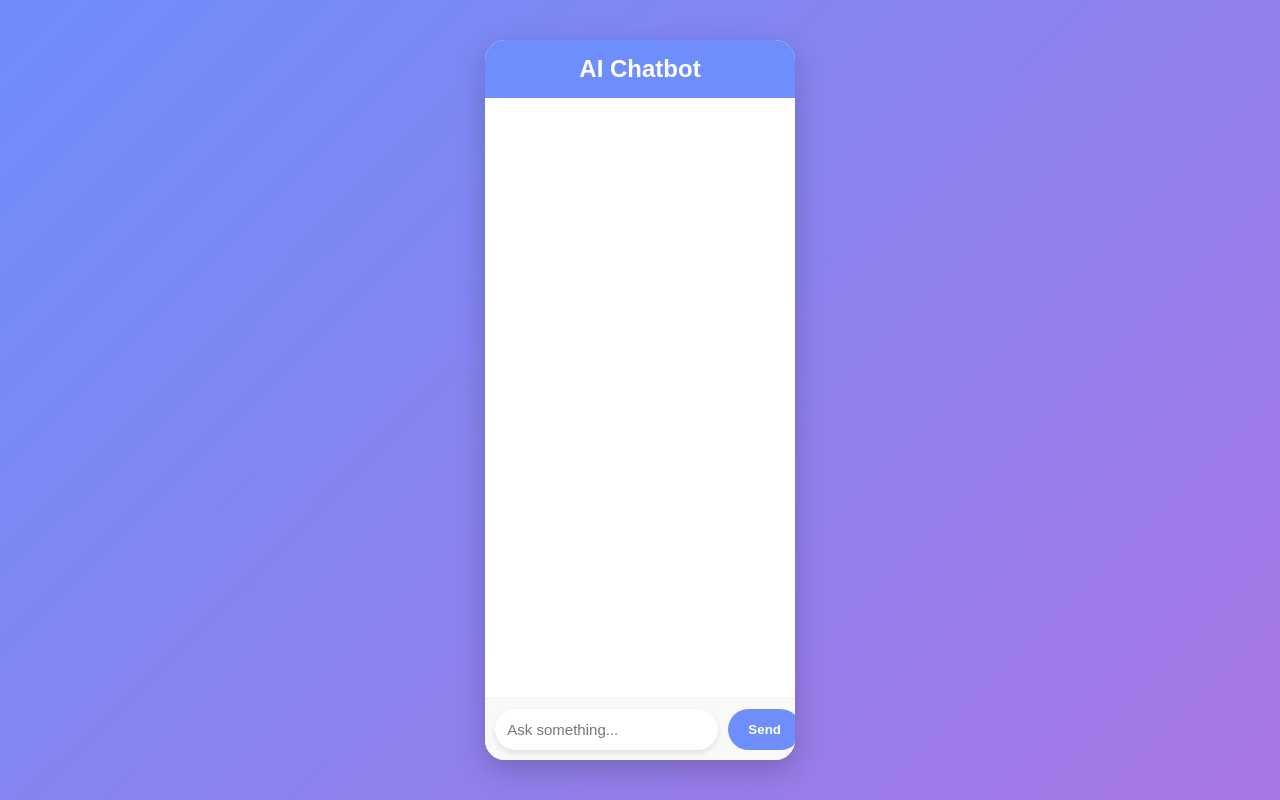
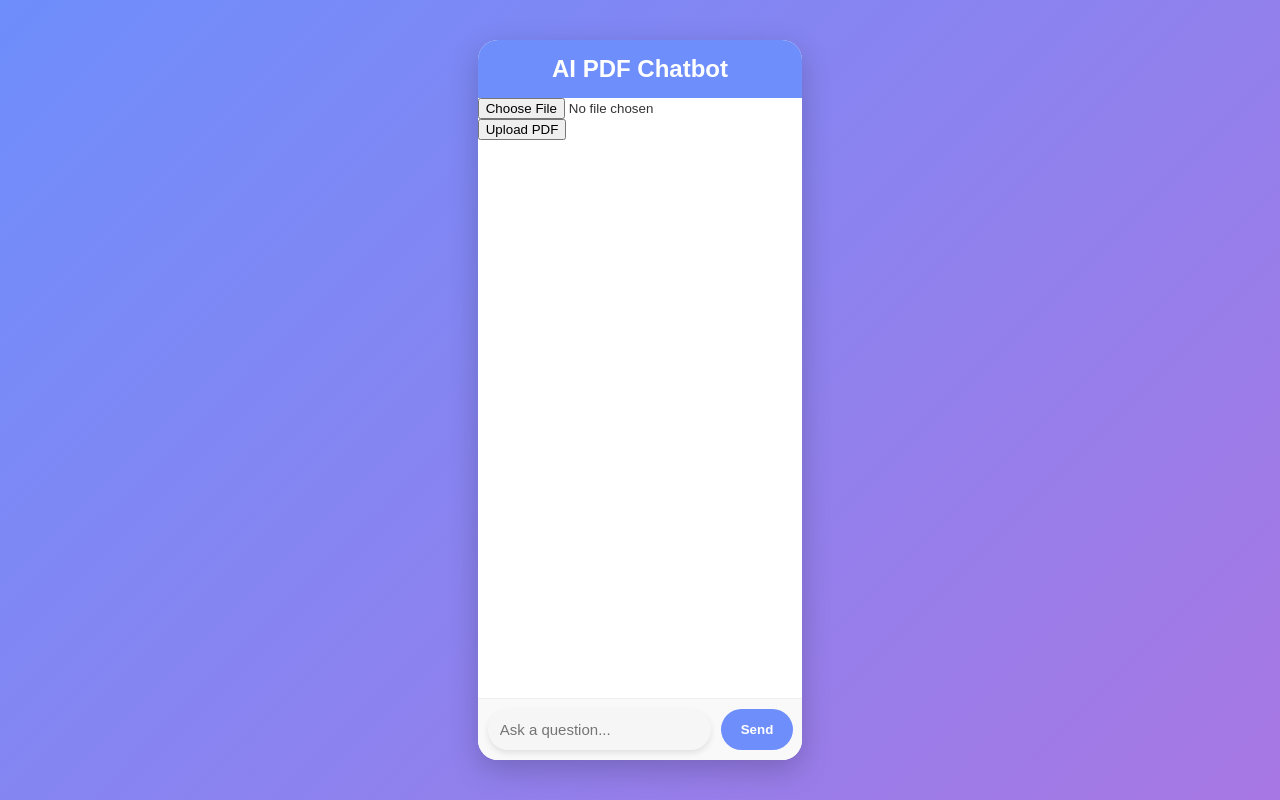
Before and after one commit to MujtabaJunaid/Chatbot-RAG-JS-React, a React (Create React App) app: page / in a window 1280 px wide. Built offline with nearby package versions, Linux system fonts and the light colour scheme.

Commit message:
Update App.js

```diff
--- a/src/App.js
+++ b/src/App.js
@@ -2,27 +2,53 @@ import React, { useState } from "react";
 import "./App.css";
 
 function App() {
+  const [file, setFile] = useState(null);
+  const [uploaded, setUploaded] = useState(false);
   const [query, setQuery] = useState("");
   const [messages, setMessages] = useState([]);
   const [loading, setLoading] = useState(false);
 
+  const handleFileChange = (e) => {
+    setFile(e.target.files[0]);
+  };
+
+  const handleUpload = async () => {
+    if (!file) return;
+    const formData = new FormData();
+    formData.append("file", file);
+    try {
+      const response = await fetch("https://chatbot-rag-react-js-8870a40a0709.herokuapp.com/upload_pdf/", {
+        method: "POST",
+        body: formData,
+      });
+      const data = await response.json();
+      if (response.ok) {
+        setUploaded(true);
+        setMessages([{ role: "bot", text: data.message }]);
+      } else {
+        setMessages([{ role: "bot", text: data.detail || "Upload failed" }]);
+      }
+    } catch {
+      setMessages([{ role: "bot", text: "Error: Unable to upload file." }]);
+    }
+  };
+
   const handleSend = async () => {
-    if (!query.trim()) return;
+    if (!query.trim() || !uploaded) return;
     const userMessage = { role: "user", text: query };
     setMessages((prev) => [...prev, userMessage]);
     setQuery("");
     setLoading(true);
-
     try {
-      const response = await fetch("https://chatbot-rag-react-js-8870a40a0709.herokuapp.com/query", {
+      const response = await fetch("https://chatbot-rag-react-js-8870a40a0709.herokuapp.com/ask/", {
         method: "POST",
         headers: { "Content-Type": "application/json" },
-        body: JSON.stringify({ query }),
+        body: JSON.stringify({ question: query }),
       });
       const data = await response.json();
       const botMessage = { role: "bot", text: data.answer || "No response" };
       setMessages((prev) => [...prev, botMessage]);
-    } catch (error) {
+    } catch {
       const botMessage = { role: "bot", text: "Error: Unable to connect to backend." };
       setMessages((prev) => [...prev, botMessage]);
     } finally {
@@ -32,7 +58,11 @@ function App() {
 
   return (
     <div className="app-container">
-      <h1 className="header">AI Chatbot</h1>
+      <h1 className="header">AI PDF Chatbot</h1>
+      <div className="upload-section">
+        <input type="file" accept="application/pdf" onChange={handleFileChange} />
+        <button onClick={handleUpload}>Upload PDF</button>
+      </div>
       <div className="chat-box">
         {messages.map((msg, index) => (
           <div
@@ -47,12 +77,13 @@ function App() {
       <div className="input-area">
         <input
           type="text"
-          placeholder="Ask something..."
+          placeholder="Ask a question..."
           value={query}
           onChange={(e) => setQuery(e.target.value)}
           onKeyPress={(e) => e.key === "Enter" && handleSend()}
+          disabled={!uploaded}
         />
-        <button onClick={handleSend}>Send</button>
+        <button onClick={handleSend} disabled={!uploaded}>Send</button>
       </div>
     </div>
   );
```
